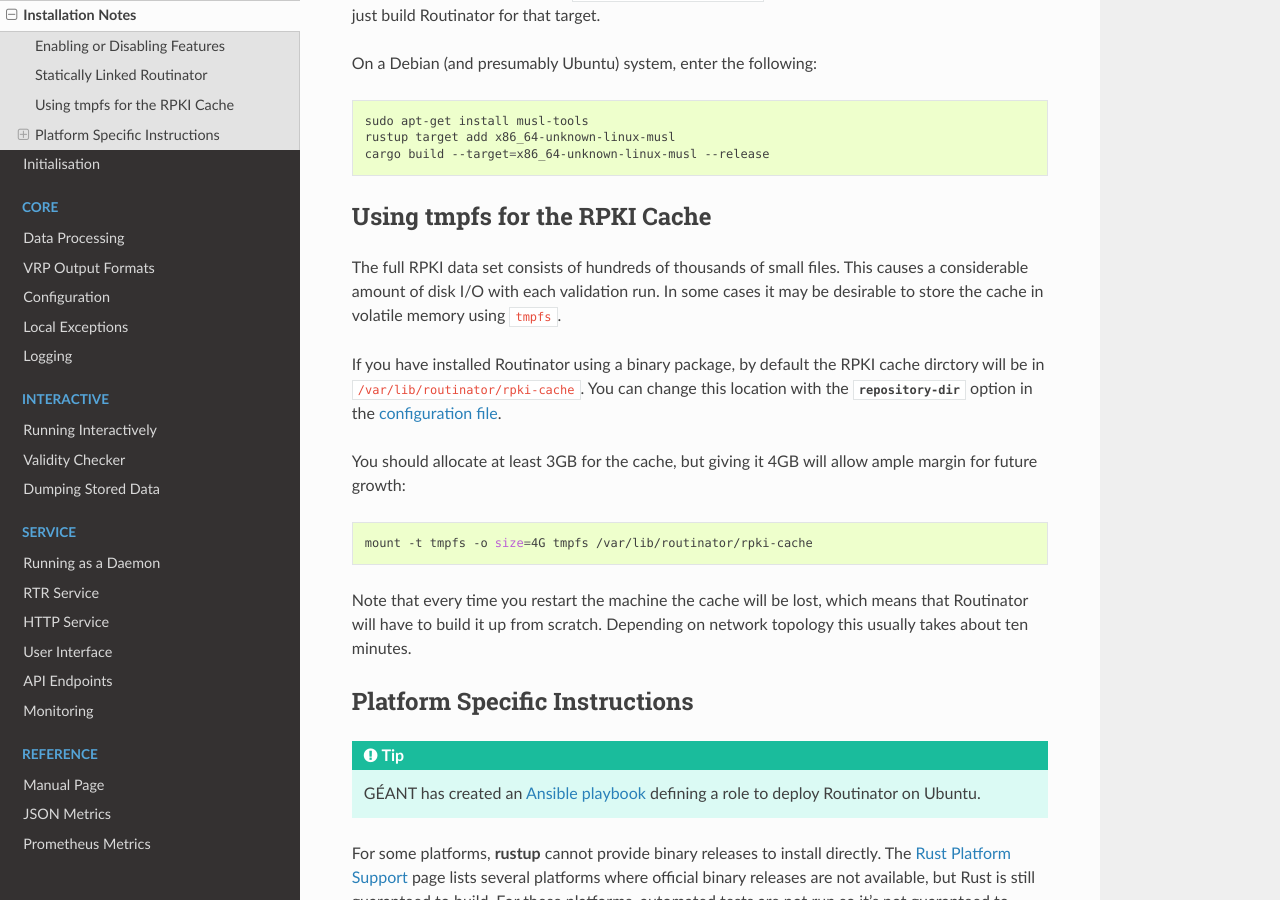
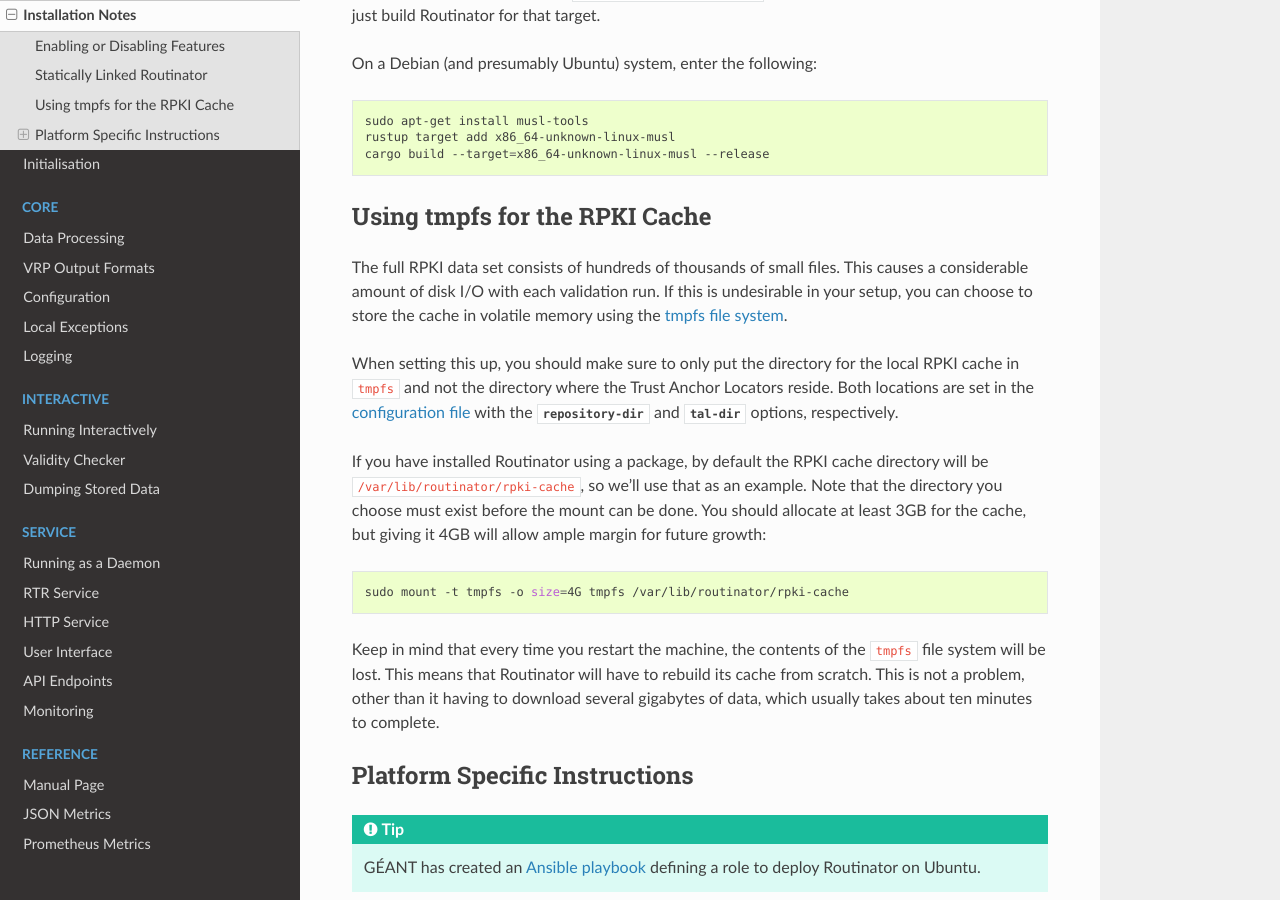
Before and after one commit to NLnetLabs/routinator, a Sphinx documentation site: the page built from source/installation-notes.rst, in a window 1280 px wide and 900 px high, scrolled down 1219 px. Built offline with Sphinx 7.4.7 and the Read the Docs theme 2.0.0, drawn with Linux system fonts in a browser that asks for light colours.

Commit message:
Process feedback and clarify steps

```diff
--- a/source/installation-notes.rst
+++ b/source/installation-notes.rst
@@ -64,24 +64,32 @@
 ------------------------------
 
 The full RPKI data set consists of hundreds of thousands of small files. This
-causes a considerable amount of disk I/O with each validation run. In some cases
-it may be desirable to store the cache in volatile memory using ``tmpfs``.
+causes a considerable amount of disk I/O with each validation run. If this is
+undesirable in your setup, you can choose to store the cache in volatile memory
+using the `tmpfs file system
+<https://www.kernel.org/doc/html/latest/filesystems/tmpfs.html>`_.
 
-If you have installed Routinator using a binary package, by default the RPKI
-cache dirctory will be in :file:`/var/lib/routinator/rpki-cache`. You can change
-this location with the :option:`repository-dir` option in the
-:doc:`configuration file<configuration>`.
+When setting this up, you should make sure to only put the directory for the
+local RPKI cache in ``tmpfs`` and not the directory where the Trust Anchor
+Locators reside. Both locations are set in the :ref:`configuration file
+<doc_routinator_manpage_configfile>` with the :option:`repository-dir` and
+:option:`tal-dir` options, respectively.
 
-You should allocate at least 3GB for the cache, but giving it 4GB will allow
-ample margin for future growth:
+If you have installed Routinator using a package, by default the RPKI cache
+directory will be :file:`/var/lib/routinator/rpki-cache`, so we'll use that as
+an example. Note that the directory you choose must exist before the mount can
+be done. You should allocate at least 3GB for the cache, but giving it 4GB will
+allow ample margin for future growth:
 
 .. code-block:: bash
 
-    mount -t tmpfs -o size=4G tmpfs /var/lib/routinator/rpki-cache
+    sudo mount -t tmpfs -o size=4G tmpfs /var/lib/routinator/rpki-cache
 
-Note that every time you restart the machine the cache will be lost, which means
-that Routinator will have to build it up from scratch. Depending on network
-topology this usually takes about ten minutes.
+Keep in mind that every time you restart the machine, the contents of the
+``tmpfs`` file system will be lost. This means that Routinator will have to
+rebuild its cache from scratch. This is not a problem, other than it having to
+download several gigabytes of data, which usually takes about ten minutes to
+complete.
 
 Platform Specific Instructions
 ------------------------------
```
